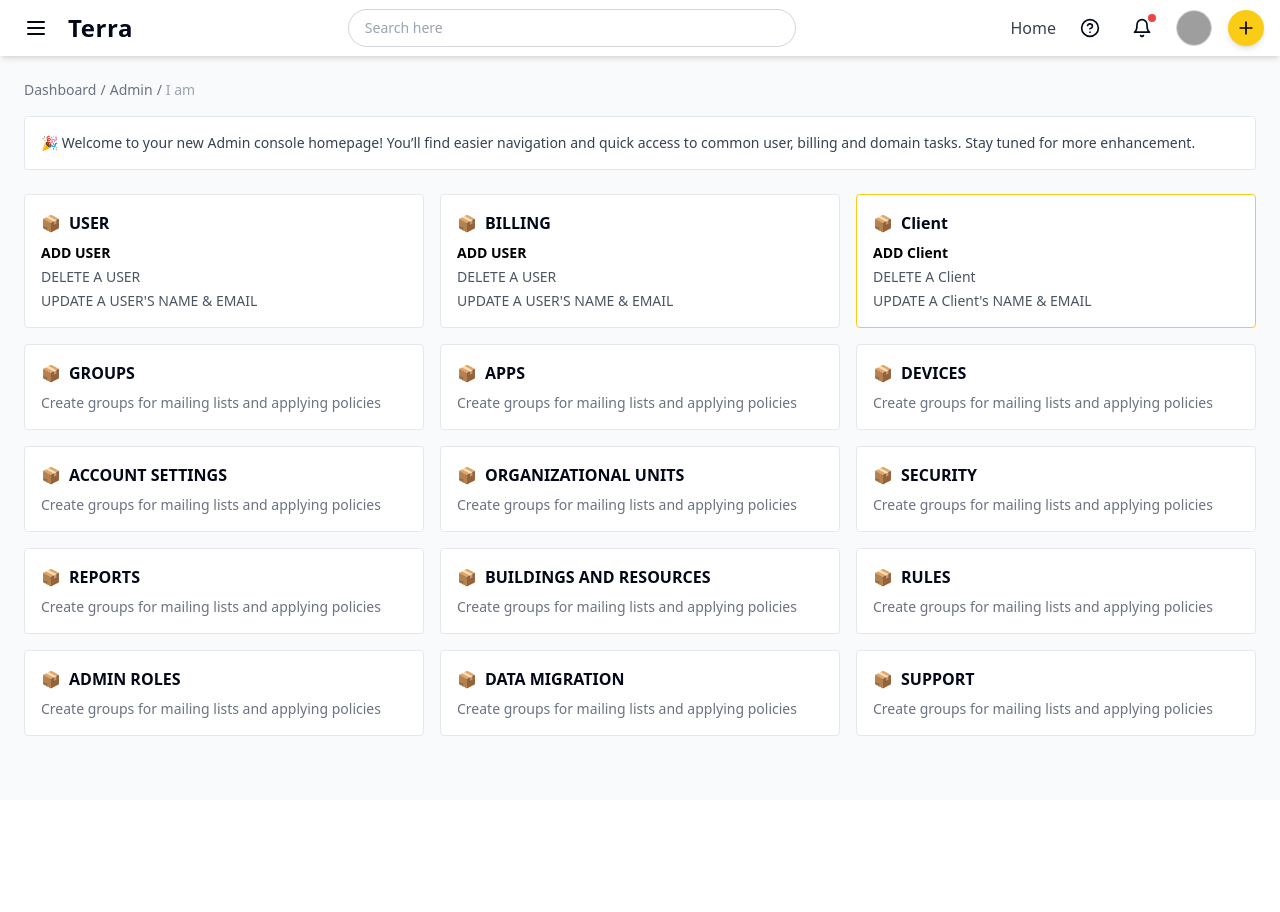
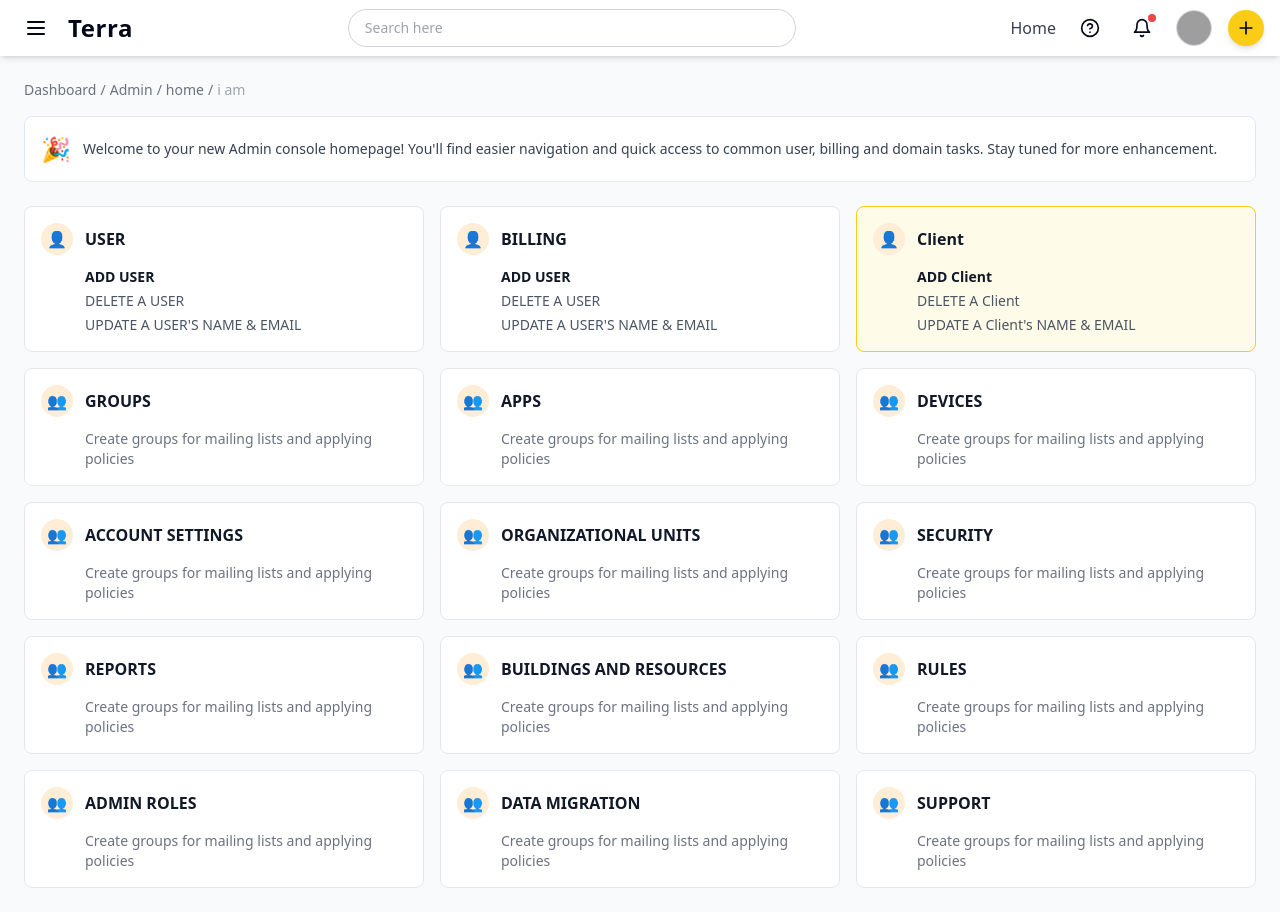
Before and after one commit to asifali-7890/testing-repo, a Next.js app: page /admin/iam in a window 1280 px wide. Before the commit the page ends 800 px from the top, so only its background shows below. Built offline with nearby package versions, Linux system fonts and the light colour scheme; grey boxes are pictures that could not be loaded.

Commit message:
Update admin console to match exact design

```diff
--- a/pages/admin/iam/index.js
+++ b/pages/admin/iam/index.js
@@ -11,7 +11,9 @@ function Breadcrumb() {
       <span>/</span>
       <span className="hover:underline cursor-pointer" onClick={() => router.push("/admin")}>Admin</span>
       <span>/</span>
-      <span className="text-gray-400">I am</span>
+      <span className="hover:underline cursor-pointer" onClick={() => router.push("/admin")}>home</span>
+      <span>/</span>
+      <span className="text-gray-400">i am</span>
     </nav>
   );
 }
@@ -23,51 +25,84 @@ const AdminConsole = () => {
     {
       title: "USER",
       actions: ["ADD USER", "DELETE A USER", "UPDATE A USER'S NAME & EMAIL"],
+      icon: "👤"
     },
     {
       title: "BILLING",
       actions: ["ADD USER", "DELETE A USER", "UPDATE A USER'S NAME & EMAIL"],
+      icon: "👤"
     },
     {
       title: "Client",
       actions: ["ADD Client", "DELETE A Client", "UPDATE A Client's NAME & EMAIL"],
       highlight: true,
-      route: "/admin/iam/clients", // 👈 special route for this card
+      route: "/admin/iam/clients",
+      icon: "👤"
     },
-    { title: "GROUPS", subtitle: "Create groups for mailing lists and applying policies" },
-    { title: "APPS", subtitle: "Create groups for mailing lists and applying policies" },
-    { title: "DEVICES", subtitle: "Create groups for mailing lists and applying policies" },
-    { title: "ACCOUNT SETTINGS", subtitle: "Create groups for mailing lists and applying policies" },
-    { title: "ORGANIZATIONAL UNITS", subtitle: "Create groups for mailing lists and applying policies" },
-    { title: "SECURITY", subtitle: "Create groups for mailing lists and applying policies" },
-    { title: "REPORTS", subtitle: "Create groups for mailing lists and applying policies" },
-    { title: "BUILDINGS AND RESOURCES", subtitle: "Create groups for mailing lists and applying policies" },
-    { title: "RULES", subtitle: "Create groups for mailing lists and applying policies" },
-    { title: "ADMIN ROLES", subtitle: "Create groups for mailing lists and applying policies" },
-    { title: "DATA MIGRATION", subtitle: "Create groups for mailing lists and applying policies" },
-    { title: "SUPPORT", subtitle: "Create groups for mailing lists and applying policies" },
+    {
+      title: "GROUPS",
+      subtitle: "Create groups for mailing lists and applying policies",
+      icon: "👥"
+    },
+    {
+      title: "APPS",
+      subtitle: "Create groups for mailing lists and applying policies",
+      icon: "👥"
+    },
+    {
+      title: "DEVICES",
+      subtitle: "Create groups for mailing lists and applying policies",
+      icon: "👥"
+    },
+    {
+      title: "ACCOUNT SETTINGS",
+      subtitle: "Create groups for mailing lists and applying policies",
+      icon: "👥"
+    },
+    {
+      title: "ORGANIZATIONAL UNITS",
+      subtitle: "Create groups for mailing lists and applying policies",
+      icon: "👥"
+    },
+    {
+      title: "SECURITY",
+      subtitle: "Create groups for mailing lists and applying policies",
+      icon: "👥"
+    },
+    {
+      title: "REPORTS",
+      subtitle: "Create groups for mailing lists and applying policies",
+      icon: "👥"
+    },
+    {
+      title: "BUILDINGS AND RESOURCES",
+      subtitle: "Create groups for mailing lists and applying policies",
+      icon: "👥"
+    },
+    {
+      title: "RULES",
+      subtitle: "Create groups for mailing lists and applying policies",
+      icon: "👥"
+    },
+    {
+      title: "ADMIN ROLES",
+      subtitle: "Create groups for mailing lists and applying policies",
+      icon: "👥"
+    },
+    {
+      title: "DATA MIGRATION",
+      subtitle: "Create groups for mailing lists and applying policies",
+      icon: "👥"
+    },
+    {
+      title: "SUPPORT",
+      subtitle: "Create groups for mailing lists and applying policies",
+      icon: "👥"
+    },
   ];
 
   return (
     <div className="min-h-screen bg-gray-50">
-      {/* 🔹 Top Navbar */}
-      {/* <nav className="flex items-center justify-between bg-white shadow px-6 py-3">
-        <div className="flex items-center space-x-4">
-          <span className="font-bold text-xl text-blue-600">🌍 Terra</span>
-          <input
-            type="text"
-            placeholder="Search"
-            className="px-3 py-1 border rounded-md text-sm focus:outline-none focus:ring focus:ring-blue-300"
-          />
-        </div>
-        <div className="flex items-center space-x-4">
-          <button className="text-gray-600 hover:text-gray-900">🔔</button>
-          <button className="text-gray-600 hover:text-gray-900">⚙️</button>
-          <div className="w-8 h-8 rounded-full bg-gray-300 flex items-center justify-center cursor-pointer">
-            👤
-          </div>
-        </div>
-      </nav> */}
       <Navbar />
 
       <div className="p-6">
@@ -75,10 +110,9 @@ const AdminConsole = () => {
         <Breadcrumb />
 
         {/* 🔹 Welcome Banner */}
-        <div className="bg-white border rounded p-4 mb-6 text-sm text-gray-700">
-          🎉 Welcome to your new Admin console homepage! You’ll find easier
-          navigation and quick access to common user, billing and domain tasks.
-          Stay tuned for more enhancement.
+        <div className="bg-white border rounded-lg p-4 mb-6 text-sm text-gray-700 flex items-center">
+          <span className="text-2xl mr-3">🎉</span>
+          <span>Welcome to your new Admin console homepage! You'll find easier navigation and quick access to common user, billing and domain tasks. Stay tuned for more enhancement.</span>
         </div>
 
         {/* 🔹 Grid of Cards */}
@@ -86,29 +120,32 @@ const AdminConsole = () => {
           {cards.map((card, index) => (
             <div
               key={index}
-              onClick={() => card.route && router.push(card.route)} // 👈 navigate if route exists
-              className={`p-4 border rounded bg-white hover:shadow-md cursor-pointer ${card.highlight ? "border-yellow-400" : "border-gray-200"
-                }`}
+              onClick={() => card.route && router.push(card.route)}
+              className={`p-4 border rounded-lg bg-white hover:shadow-md cursor-pointer transition-shadow ${
+                card.highlight ? "border-yellow-400 bg-yellow-50" : "border-gray-200"
+              }`}
             >
-              <div className="flex items-center mb-2">
-                <span className="mr-2">📦</span>
-                <h3 className="font-bold">{card.title}</h3>
+              <div className="flex items-center mb-3">
+                <div className="w-8 h-8 rounded-full bg-orange-100 flex items-center justify-center mr-3">
+                  <span className="text-orange-600">{card.icon}</span>
+                </div>
+                <h3 className="font-bold text-gray-900">{card.title}</h3>
               </div>
 
               {/* Actions if present */}
               {card.actions ? (
-                <ul className="text-sm text-gray-600 space-y-1">
+                <ul className="text-sm text-gray-600 space-y-1 ml-11">
                   {card.actions.map((action, i) => (
                     <li
                       key={i}
-                      className={i === 0 ? "font-semibold text-black" : ""}
+                      className={i === 0 ? "font-semibold text-gray-900" : "text-gray-600"}
                     >
                       {action}
                     </li>
                   ))}
                 </ul>
               ) : (
-                <p className="text-sm text-gray-500">{card.subtitle}</p>
+                <p className="text-sm text-gray-500 ml-11">{card.subtitle}</p>
               )}
             </div>
           ))}
```
